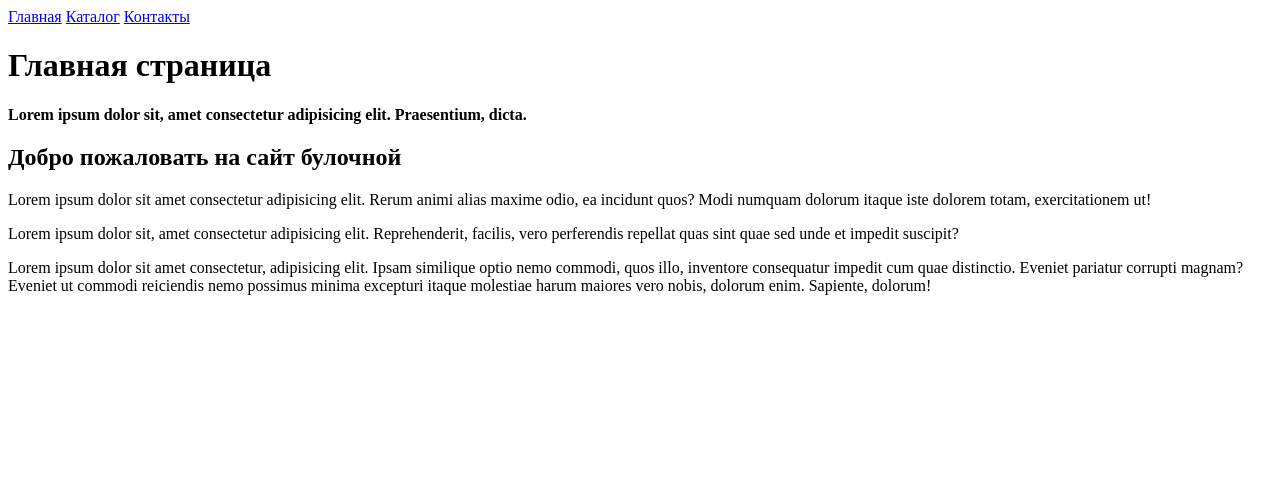
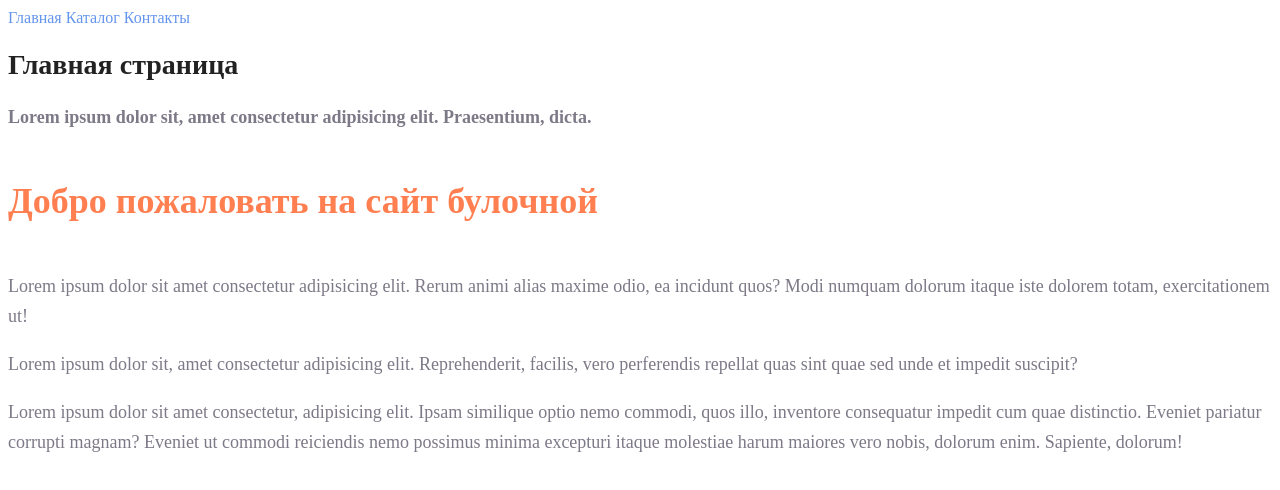
Before and after one commit to AndreySamokhvalov/html, a plain HTML site: page index.html in a window 1280 px wide. Drawn offline with Linux system fonts and the light colour scheme.

Commit message:
lesson_2

```diff
--- a/index.html
+++ b/index.html
@@ -6,19 +6,20 @@
     <meta http-equiv="X-UA-Compatible" content="IE=edge">
     <meta name="viewport" content="width=device-width, initial-scale=1.0">
     <title>Document</title>
+    <link rel="stylesheet" href="style.css">
 </head>
 
 <body>
-    <a href="index.html">Главная</a>
-    <a href="catalog/catalog.html">Каталог</a>
-    <a href="#">Контакты</a>
+    <a class="nav_link" href="index.html">Главная</a>
+    <a class="nav_link" href="catalog/catalog.html">Каталог</a>
+    <a class="nav_link" href="#">Контакты</a>
 
-    <h1>Главная страница</h1>
-    <p><b>Lorem ipsum dolor sit, amet consectetur adipisicing elit. Praesentium, dicta.</b></p>
-    <h2>Добро пожаловать на сайт булочной</h2>
-    <p>Lorem ipsum dolor sit amet consectetur adipisicing elit. Rerum animi alias maxime odio, ea incidunt quos? Modi numquam dolorum itaque iste dolorem totam, exercitationem ut!</p>
-    <p>Lorem ipsum dolor sit, amet consectetur adipisicing elit. Reprehenderit, facilis, vero perferendis repellat quas sint quae sed unde et impedit suscipit?</p>
-    <p>Lorem ipsum dolor sit amet consectetur, adipisicing elit. Ipsam similique optio nemo commodi, quos illo, inventore consequatur impedit cum quae distinctio. Eveniet pariatur corrupti magnam? Eveniet ut commodi reiciendis nemo possimus minima excepturi itaque molestiae harum maiores vero nobis, dolorum enim. Sapiente, dolorum!</p>
+    <h1 class="title">Главная страница</h1>
+    <p class="text"><b>Lorem ipsum dolor sit, amet consectetur adipisicing elit. Praesentium, dicta.</b></p>
+    <h2 class="subtitle">Добро пожаловать на сайт булочной</h2>
+    <p class="text">Lorem ipsum dolor sit amet consectetur adipisicing elit. Rerum animi alias maxime odio, ea incidunt quos? Modi numquam dolorum itaque iste dolorem totam, exercitationem ut!</p>
+    <p class="text">Lorem ipsum dolor sit, amet consectetur adipisicing elit. Reprehenderit, facilis, vero perferendis repellat quas sint quae sed unde et impedit suscipit?</p>
+    <p class="text">Lorem ipsum dolor sit amet consectetur, adipisicing elit. Ipsam similique optio nemo commodi, quos illo, inventore consequatur impedit cum quae distinctio. Eveniet pariatur corrupti magnam? Eveniet ut commodi reiciendis nemo possimus minima excepturi itaque molestiae harum maiores vero nobis, dolorum enim. Sapiente, dolorum!</p>
 
 </body>
 
```
Also changed, not shown: catalog/catalog.html (+10 -11 lines).
